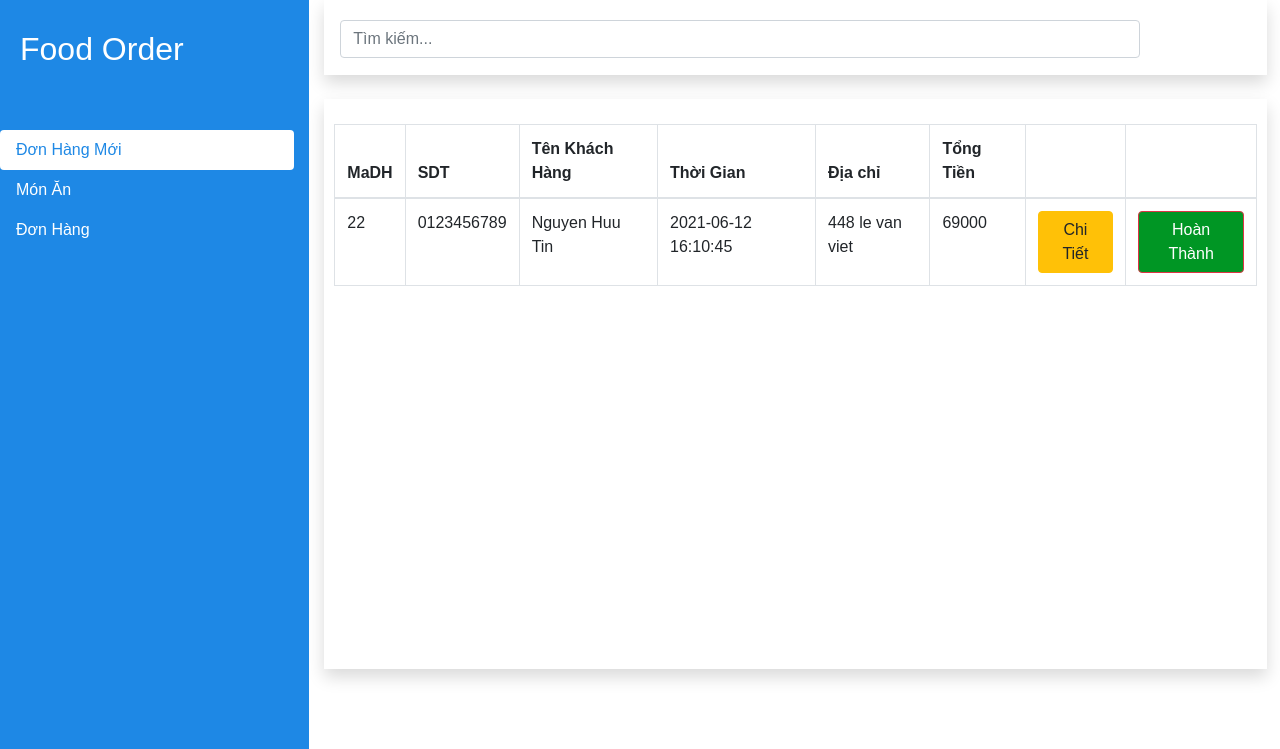
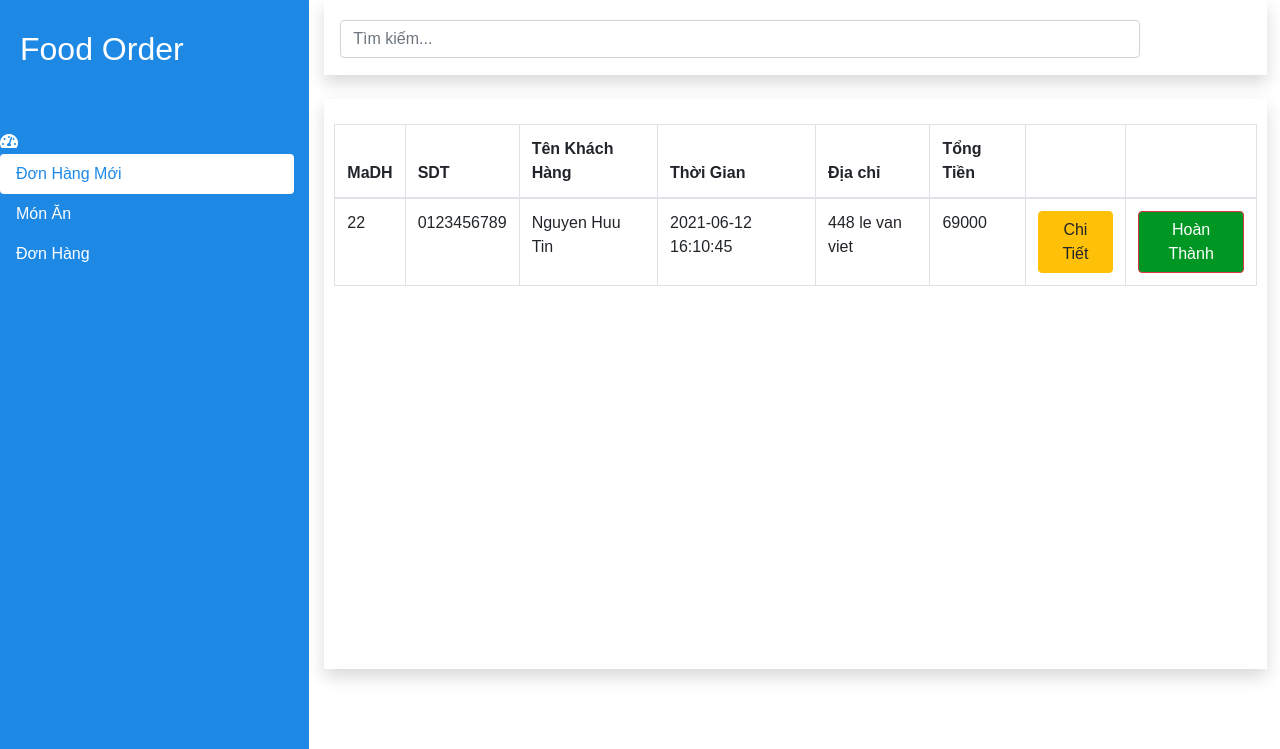
Before and after one commit to NguyenHuuTin/ThucTapChuyenMon, a PHP site: page /Order/ in a window 1280 px wide. Shown: the top 749 px of the page. Run offline with PHP 8.4, Linux system fonts and the light colour scheme; data comes from the database, SQL or seed files in the repository; some libraries are stand-ins or nearby versions.

Commit message:
Hoan Thanh

```diff
--- a/PageAdmin/admin/Order/index.php
+++ b/PageAdmin/admin/Order/index.php
@@ -31,6 +31,9 @@
 	<meta name="viewport" content="width=device-width, initial-scale=1.0">
 	<link rel="stylesheet" href="https://maxcdn.bootstrapcdn.com/bootstrap/4.4.1/css/bootstrap.min.css">
 	<link rel="stylesheet" type="text/css" href="style.css">
+	 <link rel="stylesheet" href="plugins/fontawesome-free/css/all.min.css">
+	  <!-- Ionicons -->
+	  <link rel="stylesheet" href="https://code.ionicframework.com/ionicons/2.0.1/css/ionicons.min.css">
 	<!-- jQuery library -->
 	<script src="https://ajax.googleapis.com/ajax/libs/jquery/3.4.1/jquery.min.js"></script>
 
@@ -55,6 +58,7 @@
 	    	</div>
 	        <ul class="nav flex-column nav-pills" role="tablist">
 	        		<li class="nav-item">
+	        			<i class="nav-icon fas fa-tachometer-alt"></i>
 				    <a class="nav-link active" href="">Đơn Hàng Mới</a>
 				  </li>
 				  <li class="nav-item">
```
Also changed, not shown: 4 other files.
